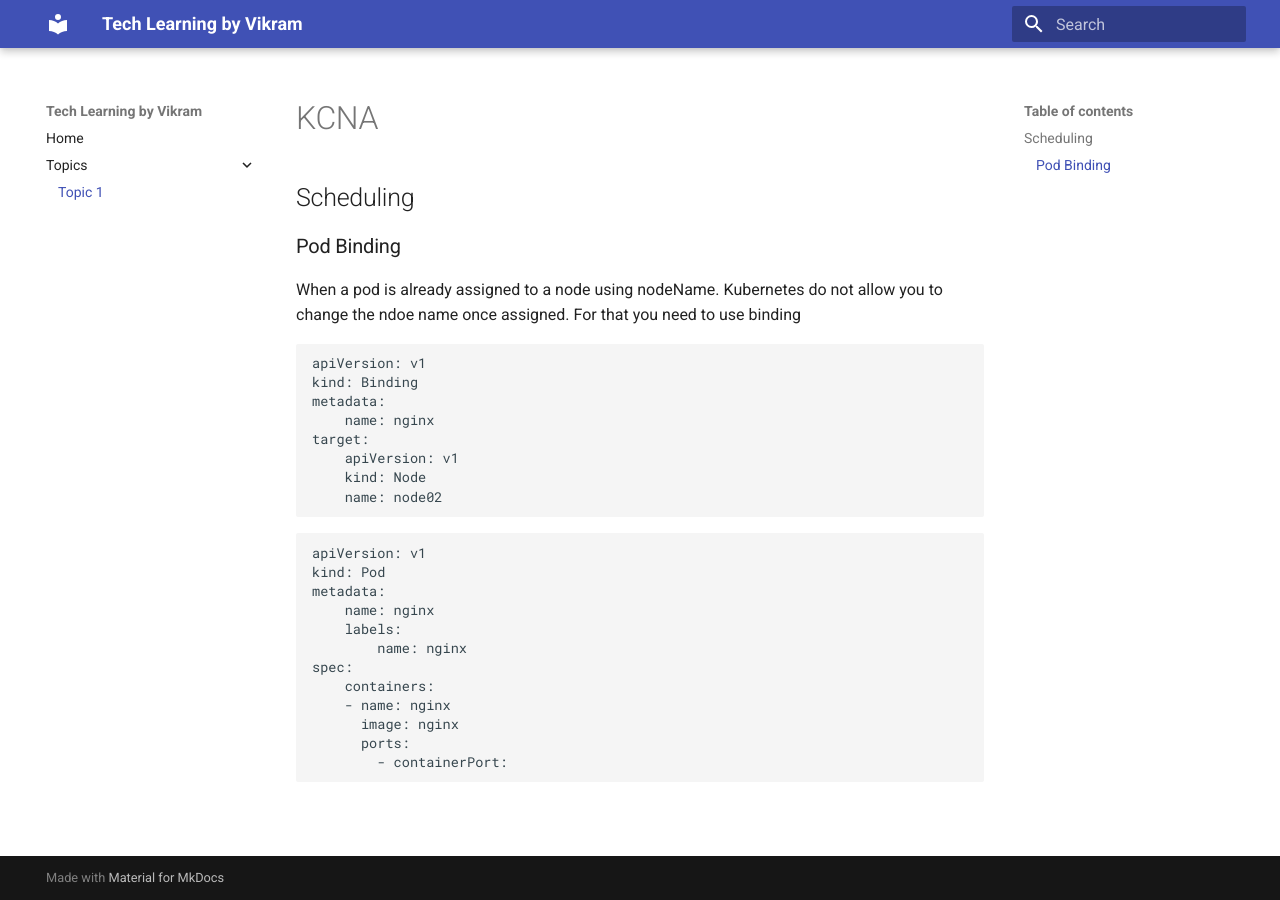
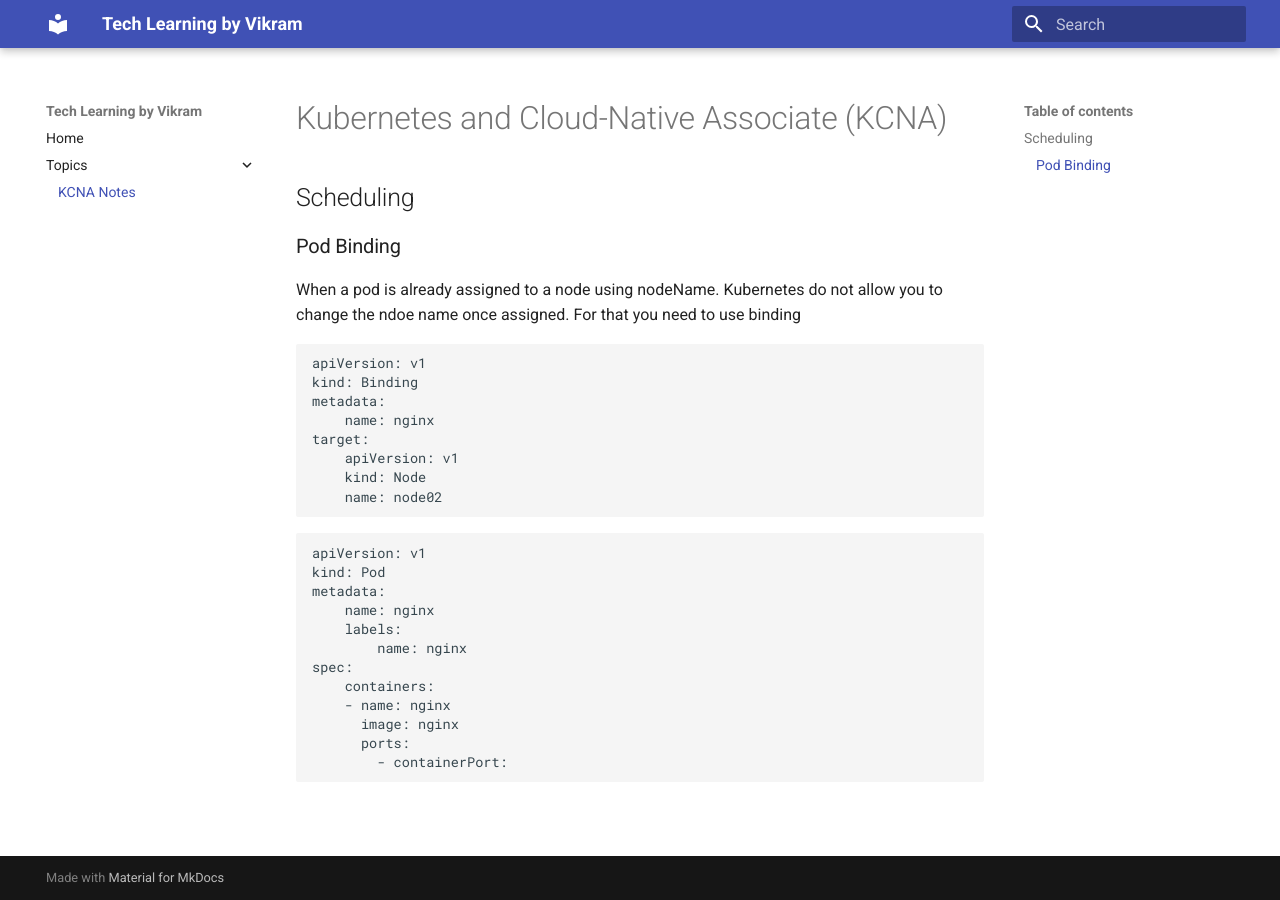
Before and after one commit to vikrampruthvi5/TechDocs, an MkDocs documentation site: the page built from docs/KCNA.md, in a window 1280 px wide. Built offline with MkDocs 1.6.1 and Material for MkDocs 9.7.7, drawn with Linux system fonts in a browser that asks for light colours.

Commit message:
Initial class book setup

```diff
--- a/docs/KCNA.md
+++ b/docs/KCNA.md
@@ -1,4 +1,4 @@
-# KCNA
+# Kubernetes and Cloud-Native Associate (KCNA)
 
 ## Scheduling
 ### Pod Binding
--- a/mkdocs.yml
+++ b/mkdocs.yml
@@ -4,4 +4,4 @@ theme:
 nav:
   - Home: index.md
   - Topics:
-      - Topic 1: KCNA.md
+      - KCNA Notes: KCNA.md
```
